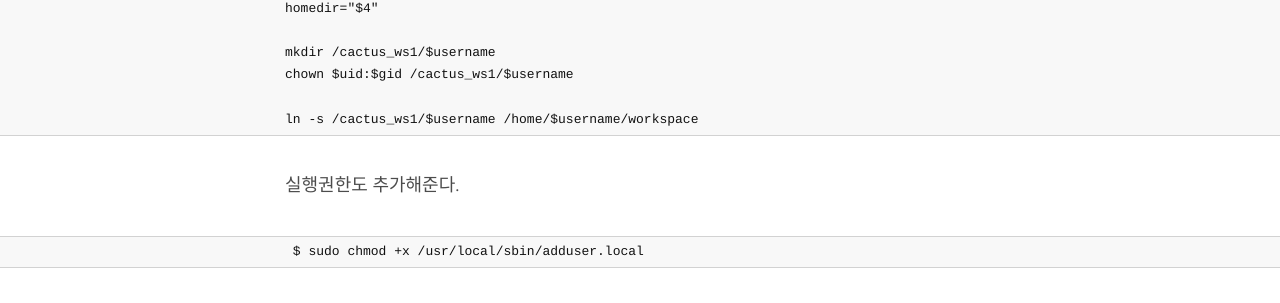
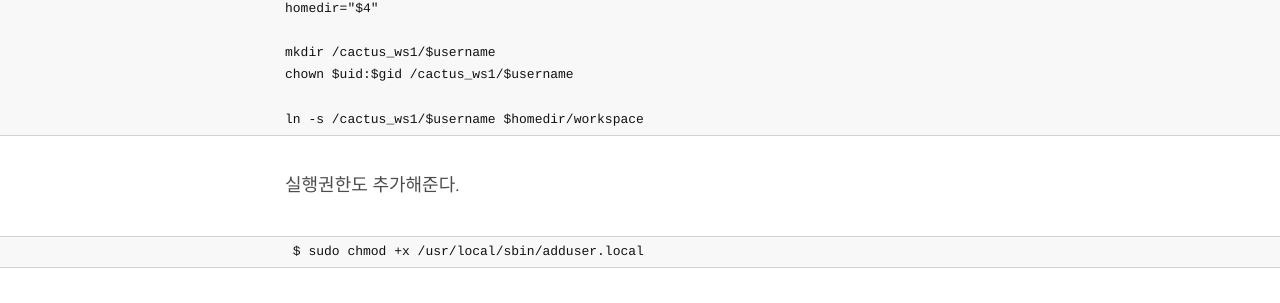
Before and after one commit to jkpark/jkpark.github.io, a Jekyll site: the page built from _posts/2018-12-26-install_ubuntu1804-03-user-privacy.md, in a window 1280 px wide. Shown: the part 842-1145 px from the top of the page. Built offline with Jekyll 4.4.1, drawn with Linux system fonts in a browser that asks for light colours; comment, search, counter and statistics services are not loaded; some of the changed text lies outside the part shown.

Commit message:
Update 2018-12-26-install_ubuntu1804-03-user-privacy.md

````diff
--- a/_posts/2018-12-26-install_ubuntu1804-03-user-privacy.md
+++ b/_posts/2018-12-26-install_ubuntu1804-03-user-privacy.md
@@ -26,7 +26,7 @@ homedir="$4"
 mkdir /cactus_ws1/$username
 chown $uid:$gid /cactus_ws1/$username
 
-ln -s /cactus_ws1/$username /home/$username/workspace
+ln -s /cactus_ws1/$username $homedir/workspace
 ```
 
 실행권한도 추가해준다.
````
